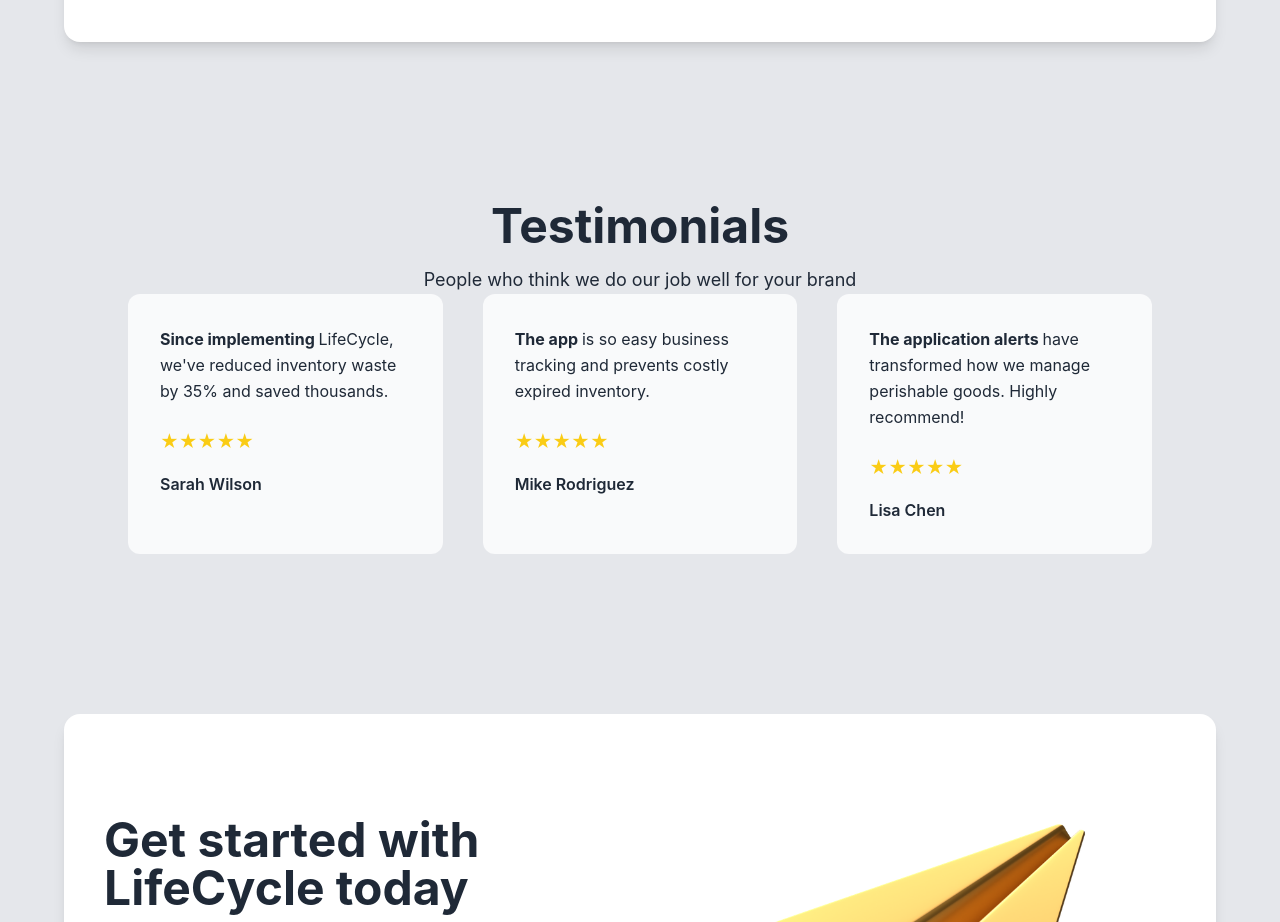
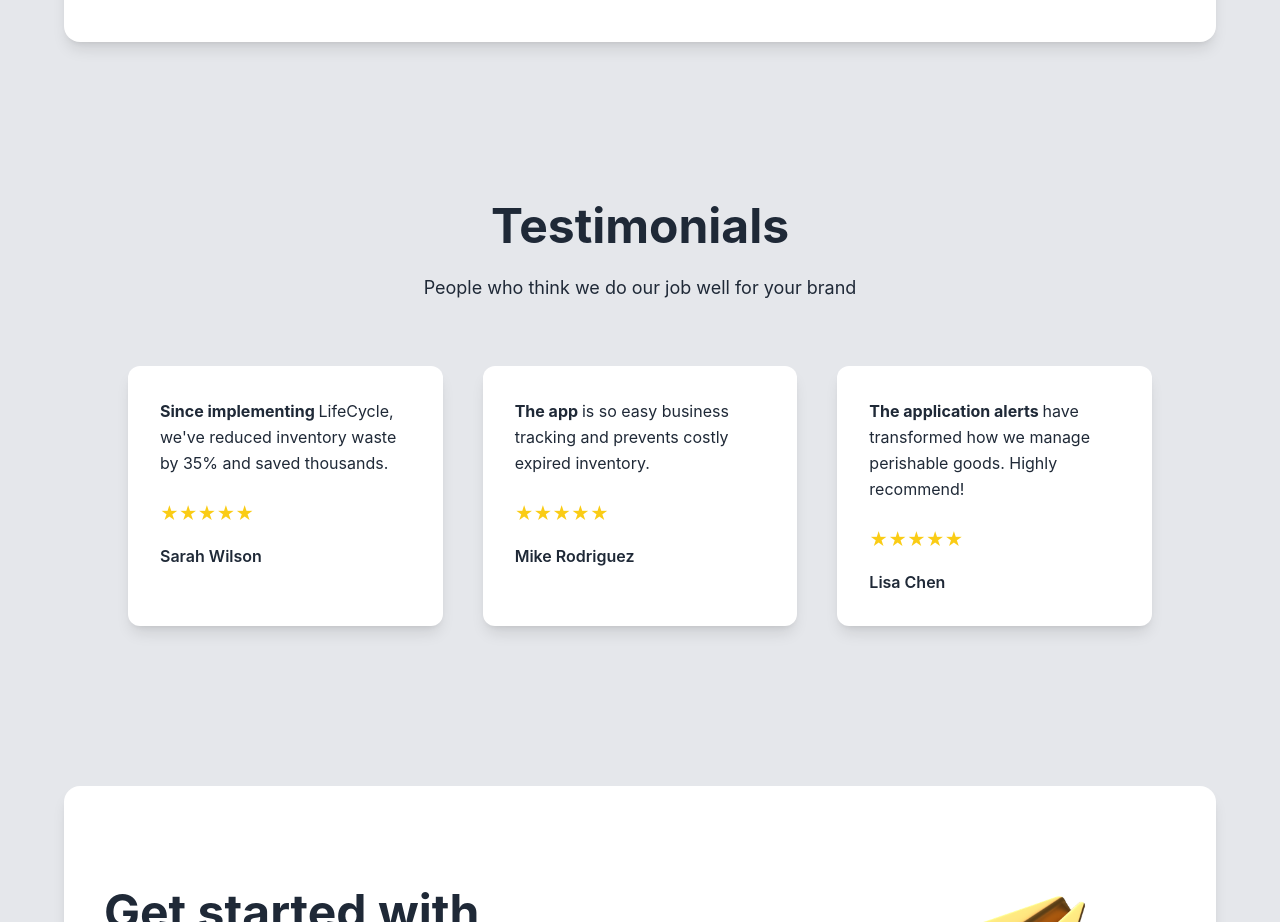
Before and after one commit to x1mmy/lifecycle-landing, a React (Vite) app: page / in a window 1280 px wide. Shown: the part 2960-3882 px from the top of the page. Built offline with nearby package versions, Linux system fonts and the light colour scheme.

Commit message:
spacing fixes

```diff
--- a/src/pages/Home.tsx
+++ b/src/pages/Home.tsx
@@ -246,17 +246,17 @@ const Home: React.FC = () => {
       </section>
 
       {/* Testimonials Section */}
-      <section className="py-20 text-center">
+      <section className="bg-gray-200 py-20 text-center">
         <div className="max-w-7xl mx-auto px-5">
           <div className="max-w-6xl mx-auto">
-            <h2 className="text-4xl md:text-5xl font-bold text-gray-800 mb-4">
+            <h2 className="text-4xl md:text-5xl font-bold text-gray-800 mb-6">
               Testimonials
             </h2>
-            <p className="text-lg text-gray-800 mb-15">
+            <p className="text-lg text-gray-800 mb-16">
               People who think we do our job well for your brand
             </p>
             <div className="grid grid-cols-1 md:grid-cols-3 gap-10 max-w-5xl mx-auto">
-              <div className="bg-gray-50 p-8 rounded-xl text-left">
+              <div className="bg-white p-8 rounded-xl text-left shadow-lg">
                 <div className="text-base text-gray-800 leading-relaxed mb-6">
                   <strong>Since implementing </strong>
                   LifeCycle, we've reduced inventory waste by 35% and saved
@@ -267,7 +267,7 @@ const Home: React.FC = () => {
                 </div>
                 <div className="font-semibold text-gray-800">Sarah Wilson</div>
               </div>
-              <div className="bg-gray-50 p-8 rounded-xl text-left">
+              <div className="bg-white p-8 rounded-xl text-left shadow-lg">
                 <div className="text-base text-gray-800 leading-relaxed mb-6">
                   <strong>The app </strong>
                   is so easy business tracking and prevents costly expired
@@ -280,7 +280,7 @@ const Home: React.FC = () => {
                   Mike Rodriguez
                 </div>
               </div>
-              <div className="bg-gray-50 p-8 rounded-xl text-left">
+              <div className="bg-white p-8 rounded-xl text-left shadow-lg">
                 <div className="text-base text-gray-800 leading-relaxed mb-6">
                   <strong>The application alerts </strong>
                   have transformed how we manage perishable goods. Highly
--- a/src/pages/Pricing.tsx
+++ b/src/pages/Pricing.tsx
@@ -121,7 +121,7 @@ const Pricing: React.FC = () => {
       {/* Compare Features Section */}
       <section className="bg-gray-200 py-20">
         <div className="max-w-7xl mx-auto px-5">
-          <h2 className="text-4xl md:text-5xl font-bold text-gray-800 text-center mb-15">
+          <h2 className="text-4xl md:text-5xl font-bold text-gray-800 text-center mb-16">
             Compare Features
           </h2>
           <div className="max-w-5xl mx-auto">
@@ -251,20 +251,20 @@ const Pricing: React.FC = () => {
       {/* FAQ Section */}
       <section className="bg-gray-200 py-20 text-center">
         <div className="max-w-7xl mx-auto px-5">
-          <div className="mb-8">
+          <div className="mb-12">
             <img
-              className="w-50 h-50 mx-auto"
+              className="w-32 h-32 mx-auto"
               src={questionMarkImg}
               alt="question-mark"
             />
           </div>
-          <h2 className="text-4xl md:text-5xl font-bold text-gray-800 mb-15">
+          <h2 className="text-4xl md:text-5xl font-bold text-gray-800 mb-16">
             Frequently asked
             <br />
             questions
           </h2>
           <div className="max-w-3xl mx-auto">
-            {faqs.map((faq, index) => (
+            {faqs.slice(0, 5).map((faq, index) => (
               <div key={index} className="border-b border-gray-300">
                 <button
                   className="w-full py-6 text-left text-lg font-semibold text-gray-800 flex justify-between items-center"
```
